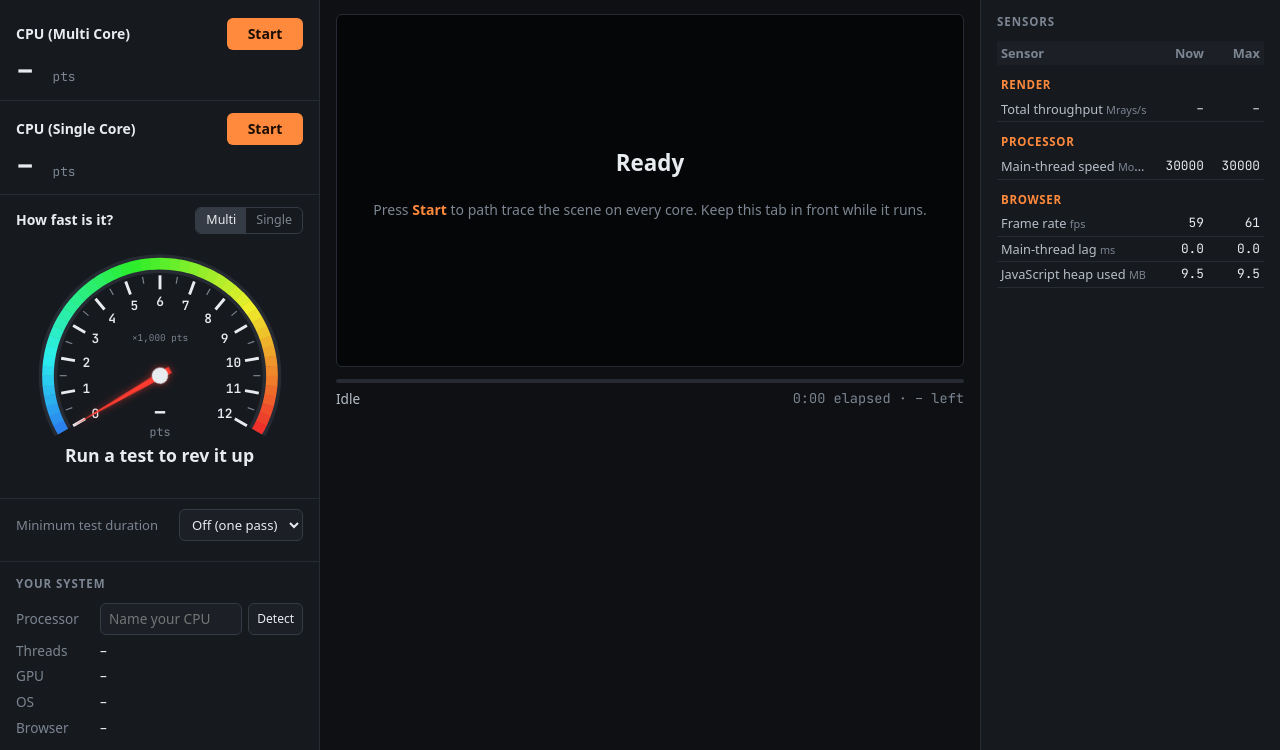
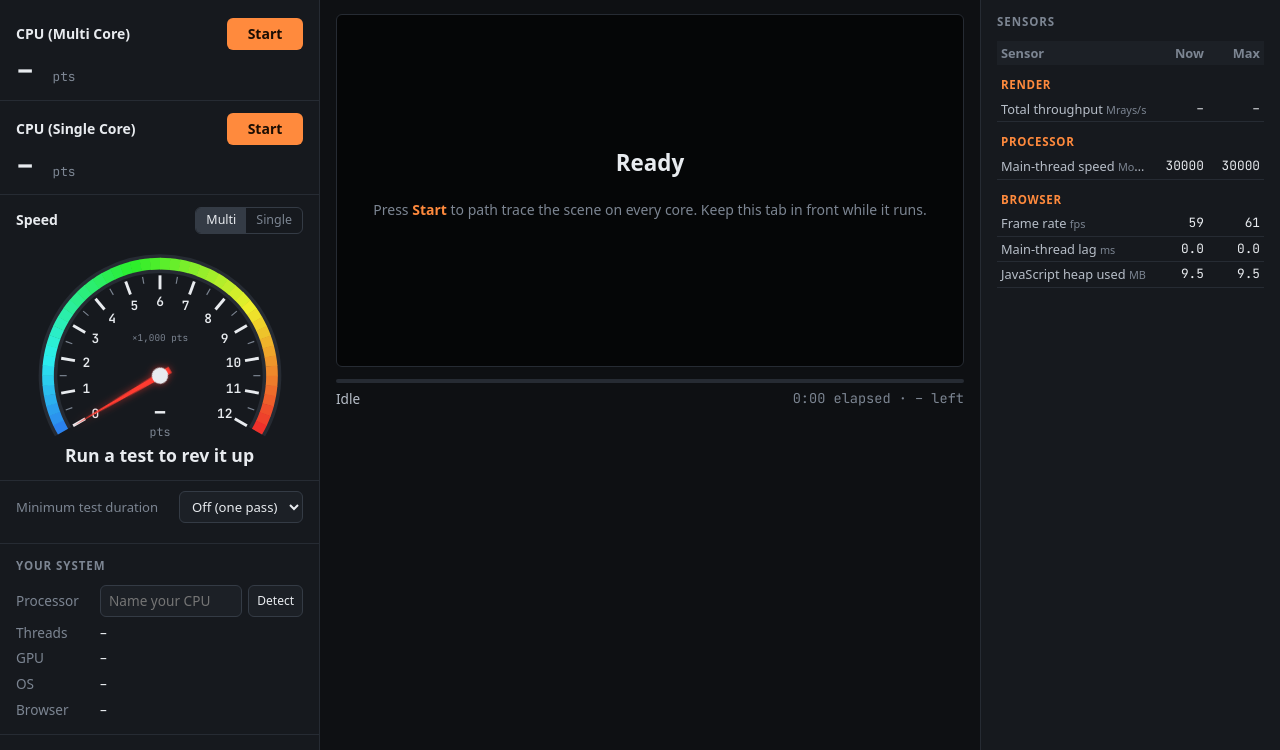
Before and after one commit to remikwisniewski/bench-lab, a website built with Vite: page index.html in a window 1280 px wide. Shown: the part 50-800 px from the top of the page. Built offline with nearby package versions, Linux system fonts and the light colour scheme.

Commit message:
style: title the dial Speed and drop the rays-per-second line

```diff
--- a/index.html
+++ b/index.html
@@ -49,7 +49,7 @@
             </div>
             <div class="test test--gauge">
               <div class="test__head">
-                <p class="test__name">How fast is it?</p>
+                <p class="test__name">Speed</p>
                 <div class="toggle" role="group" aria-label="Dial shows">
                   <button type="button" data-gauge="multi" aria-pressed="true">Multi</button>
                   <button type="button" data-gauge="single" aria-pressed="false">Single</button>
@@ -57,7 +57,6 @@
               </div>
               <svg class="gauge" data-gauge-svg role="img" aria-label="Speed dial: no score yet"></svg>
               <p class="gauge__headline" data-gauge-headline>Run a test to rev it up</p>
-              <p class="gauge__detail" data-gauge-detail></p>
             </div>
             <label class="duration">
               <span>Minimum test duration</span>
--- a/src/core/benchmark.js
+++ b/src/core/benchmark.js
@@ -60,13 +60,6 @@ export function dialScale(score, test) {
 }
 
 /**
- * The score as the measurement behind it: millions of rays traced per second.
- * @param {number} score
- */
-export const millionRaysPerSecond = (score) =>
-  score > 0 ? Math.round((score * POINTS_DIVISOR) / 1e5) / 10 : 0;
-
-/**
  * Share of the image finished, from 0 to 1.
  * @param {number} done tiles finished
  * @param {number} total tiles in the image
--- a/src/main.js
+++ b/src/main.js
@@ -8,7 +8,6 @@ import {
   TESTS,
   formatDuration,
   dialScale,
-  millionRaysPerSecond,
   points,
   progress,
   remaining,
@@ -124,9 +123,7 @@ function showGauge() {
   updateGauge(dialScale(score, dialTest), score);
   for (const b of $$("[data-gauge]")) b.setAttribute("aria-pressed", String(b.dataset.gauge === dialTest));
   $("[data-gauge-headline]").textContent =
-    score > 0 ? `${millionRaysPerSecond(score)} million rays per second` : "Run a test to rev it up";
-  $("[data-gauge-detail]").textContent =
-    score > 0 ? (dialTest === "multi" ? `Traced on all ${threads} threads` : "Traced on one thread") : "";
+    score > 0 ? (dialTest === "multi" ? `All ${threads} threads` : "One thread") : "Run a test to rev it up";
 }
 for (const button of $$("[data-gauge]")) {
   button.addEventListener("click", () => {
--- a/src/styles/main.css
+++ b/src/styles/main.css
@@ -264,14 +264,6 @@ main {
   font-size: 1.1rem;
   font-weight: 650;
   color: var(--ink);
-}
-
-.gauge__detail {
-  margin: 2px 0 0;
-  min-height: 1.2em;
-  text-align: center;
-  font-size: 0.82rem;
-  color: var(--body);
 }
 
 @media (prefers-reduced-motion: reduce) {
```
Also changed, not shown: tests/benchmark.test.js (+0 -9 lines), README.md.
